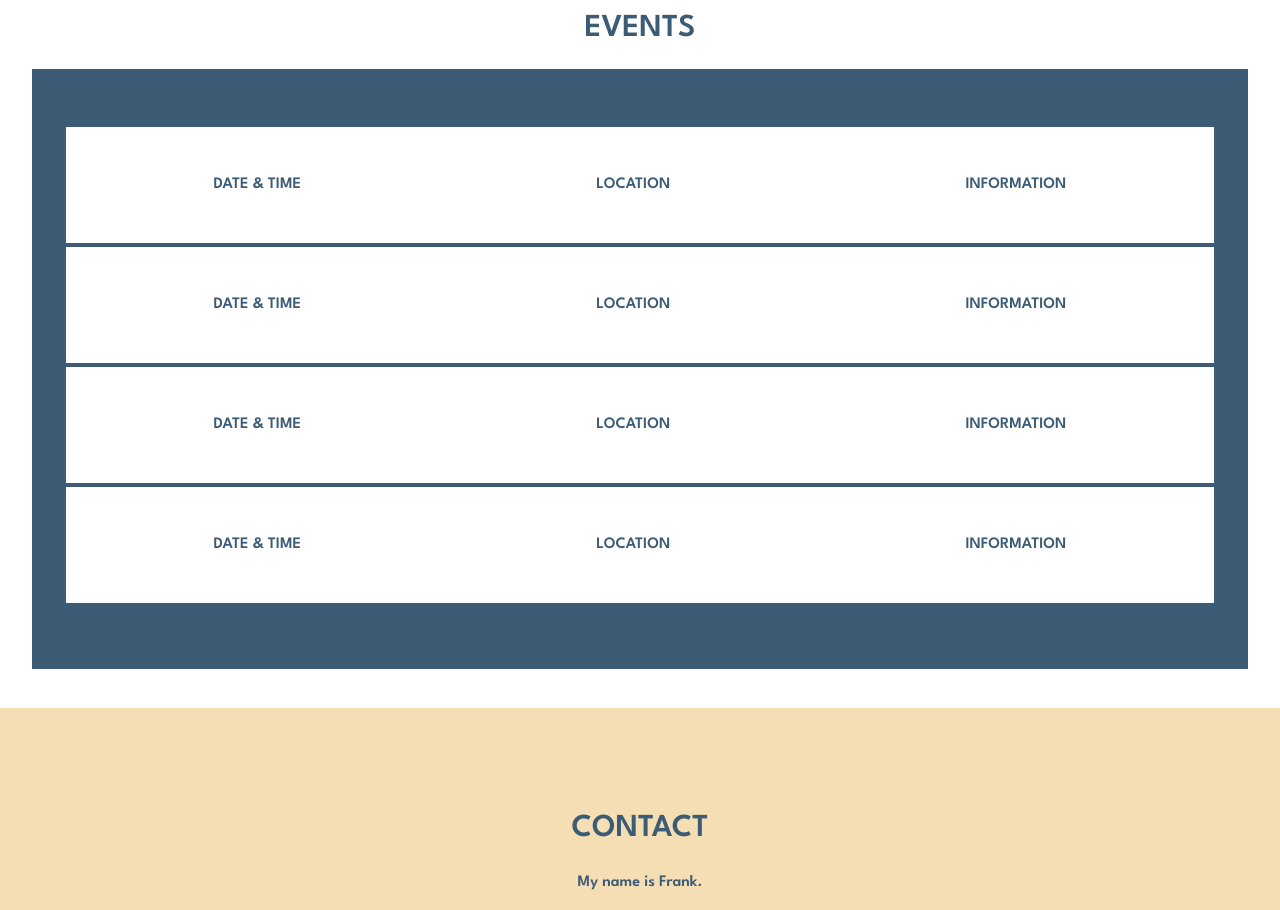
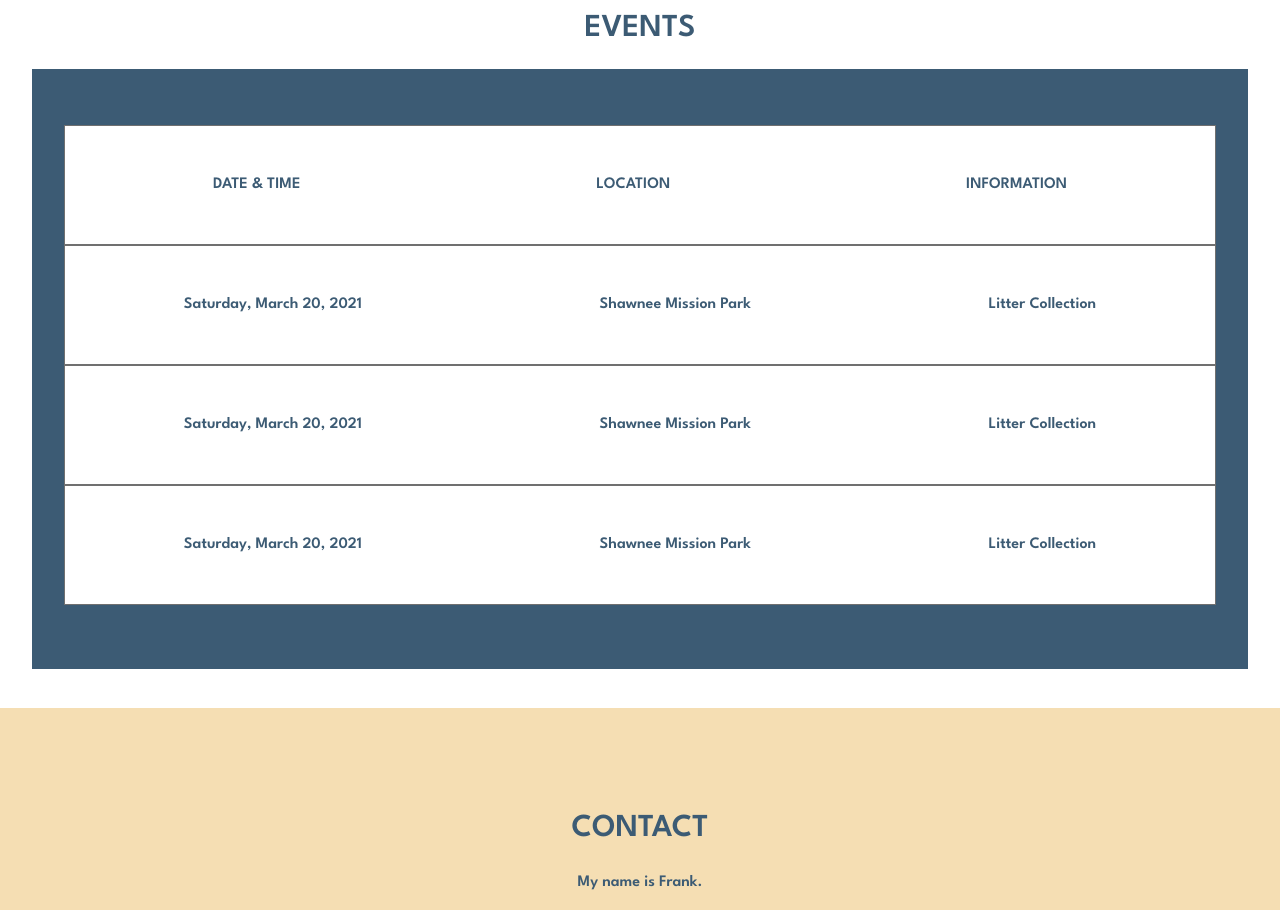
Before and after one commit to commandergavdog/WEB-240, a plain HTML site: page index.html in a window 1280 px wide. Shown: the part 2520-3430 px from the top of the page. Drawn offline with Linux system fonts and the light colour scheme; files whose address does not match are found by name.

Commit message:
Update Events Table
update event table border styling & added content

```diff
--- a/assets/styles.css
+++ b/assets/styles.css
@@ -145,6 +145,6 @@ html {
     color: #3c5b74;
     display: flex;
     height: 15vh;
-    border: 2px solid #3c5b74;
+    border: 1px solid #707070;
 
   }
--- a/index.html
+++ b/index.html
@@ -50,21 +50,21 @@
           </div>
 
           <div id="boxRow">
-            <div class="box">DATE & TIME</div>
-            <div class="box">LOCATION</div>
-            <div class="box">INFORMATION</div>
+            <div class="box">Saturday, March 20, 2021 </div>
+            <div class="box">Shawnee Mission Park</div>
+            <div class="box">Litter Collection</div>
           </div>
 
           <div id="boxRow">
-            <div class="box">DATE & TIME</div>
-            <div class="box">LOCATION</div>
-            <div class="box">INFORMATION</div>
+            <div class="box">Saturday, March 20, 2021 </div>
+            <div class="box">Shawnee Mission Park</div>
+            <div class="box">Litter Collection</div>
           </div>
 
           <div id="boxRow">
-            <div class="box">DATE & TIME</div>
-            <div class="box">LOCATION</div>
-            <div class="box">INFORMATION</div>
+            <div class="box">Saturday, March 20, 2021 </div>
+            <div class="box">Shawnee Mission Park</div>
+            <div class="box">Litter Collection</div>
           </div>
 
         </div>
```
